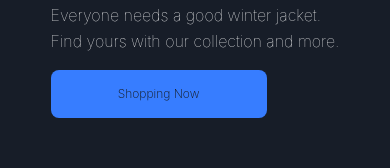
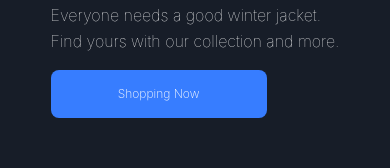
Before and after one commit to mohammadSagil-lang/Elegent, a plain HTML site: page index.html in a window 390 px wide. Shown: the part 608-776 px from the top of the page. Drawn offline with Linux system fonts and the light colour scheme.

Commit message:
button colour

```diff
--- a/style.css
+++ b/style.css
@@ -269,7 +269,7 @@ header{
   .hero-textin button{
     padding:1.2em 5.6em ;
     font-family: 'Inter',sans-serif;
-    color: #141718;
+    color: white;
   }
 }
 /* ******************************************************
```
